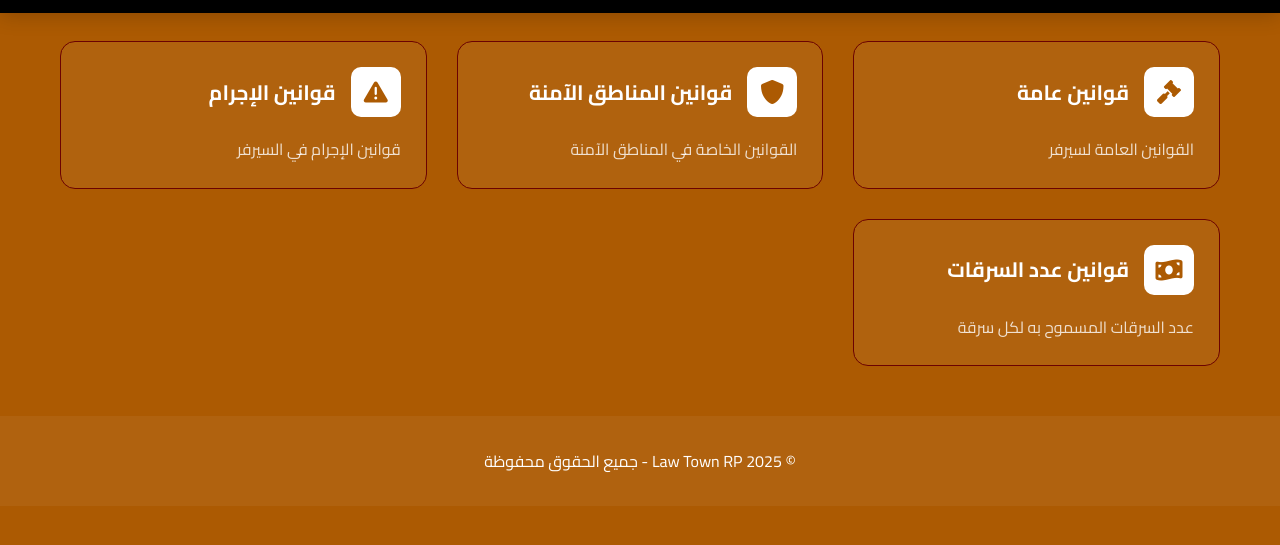
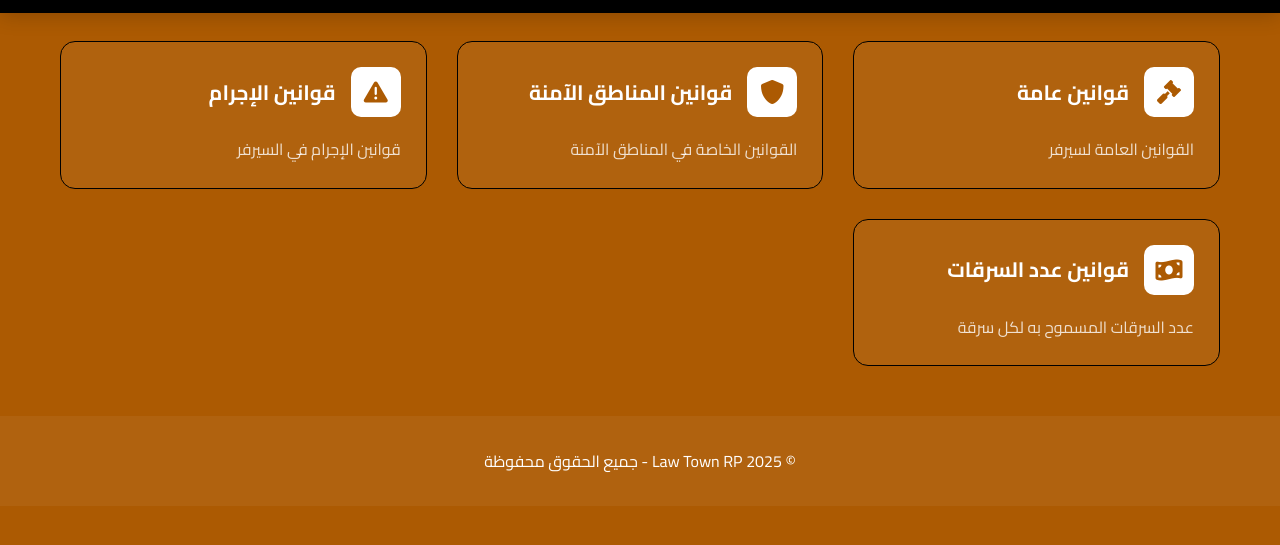
Before and after one commit to PRO-BOY1/back1, a plain HTML site: page rules.html in a window 1280 px wide. Shown: the part 79-624 px from the top of the page. Drawn offline with Linux system fonts and the light colour scheme.

Commit message:
Update rules.html

```diff
--- a/rules.html
+++ b/rules.html
@@ -118,7 +118,7 @@
             padding: 25px;
             transition: 0.3s;
             cursor: pointer;
-            border: 1px solid rgb(107, 2, 2);
+            border: 1px solid rgba(0, 0, 0, 1);
         }
         .rule-card:hover {
             transform: translateY(-10px);
```
